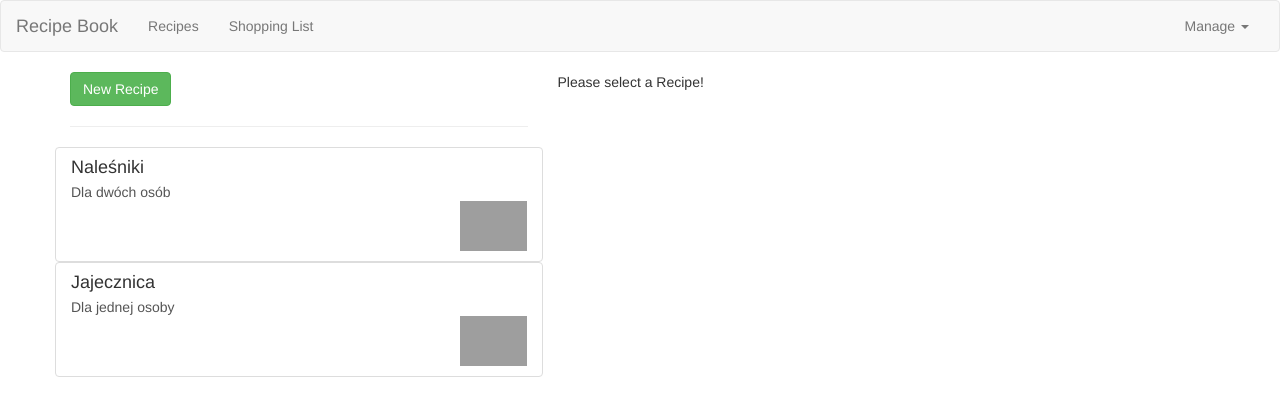
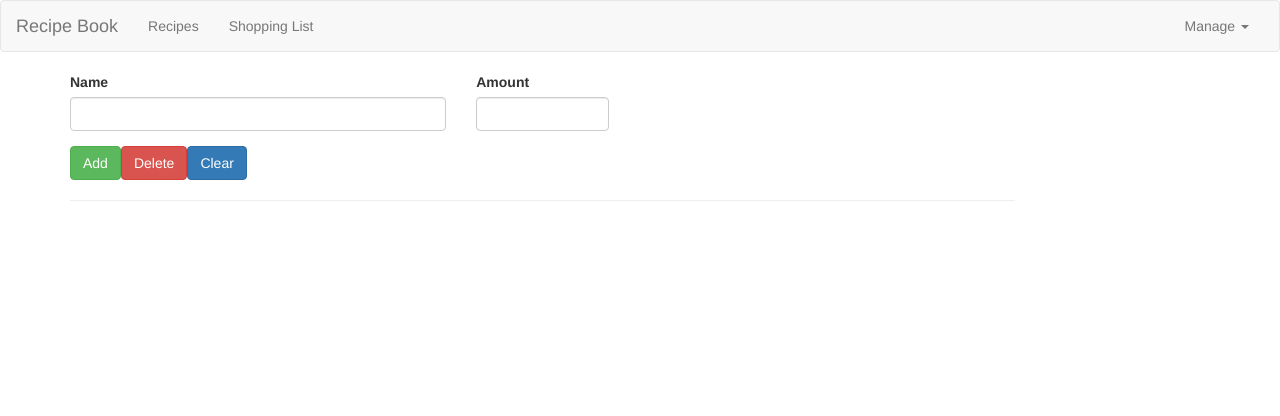
Before and after one commit to XardasLord/RecipeBook, an Angular app: page /shopping-list in a window 1280 px wide. Shown: the top 416 px of the page. Built offline with nearby package versions, Linux system fonts and the light colour scheme; grey boxes are pictures that could not be loaded.

Commit message:
Added AppRouting Module

```diff
--- /dev/null
+++ b/src/app/app-routing.module.ts
@@ -0,0 +1,19 @@
+import { NgModule } from '@angular/core';
+import { Routes, RouterModule } from '@angular/router';
+
+import { RecipesComponent } from './recipes/recipes.component';
+import { ShoppingListComponent } from './shopping-list/shopping-list.component';
+
+const appRoutes: Routes = [
+    { path: '', redirectTo: '/recipes', pathMatch: 'full'},
+    { path: 'recipes', component: RecipesComponent },
+    { path: 'shopping-list', component: ShoppingListComponent },
+];
+
+@NgModule({
+    imports: [RouterModule.forRoot(appRoutes)],
+    exports: [RouterModule]
+})
+export class AppRountingModule {
+
+}
--- a/src/app/app.component.html
+++ b/src/app/app.component.html
@@ -1,9 +1,8 @@
 <app-header (featureSelected)="onNavigate($event)"></app-header>
 <div class="container">
-    <div class="row">
-        <div class="col-md-12">
-            <app-recipes *ngIf="loadedFeature === 'recipe'"></app-recipes>
-            <app-shopping-list *ngIf="loadedFeature === 'shopping-list'"></app-shopping-list>
-        </div>
+  <div class="row">
+    <div class="col-md-12">
+      <router-outlet></router-outlet>
     </div>
+  </div>
 </div>
--- a/src/app/app.module.ts
+++ b/src/app/app.module.ts
@@ -11,6 +11,7 @@ import { ShoppingListComponent } from './shopping-list/shopping-list.component';
 import { ShoppingEditComponent } from './shopping-list/shopping-edit/shopping-edit.component';
 import { DropdownDirective } from './shared/dropdown.directive';
 import { ShoppingListService } from './shopping-list/shopping-list.service';
+import { AppRountingModule } from './app-routing.module';
 
 @NgModule({
   declarations: [
@@ -25,7 +26,8 @@ import { ShoppingListService } from './shopping-list/shopping-list.service';
     DropdownDirective
   ],
   imports: [
-    BrowserModule
+    BrowserModule,
+    AppRountingModule
   ],
   providers: [ShoppingListService],
   bootstrap: [AppComponent]
```
